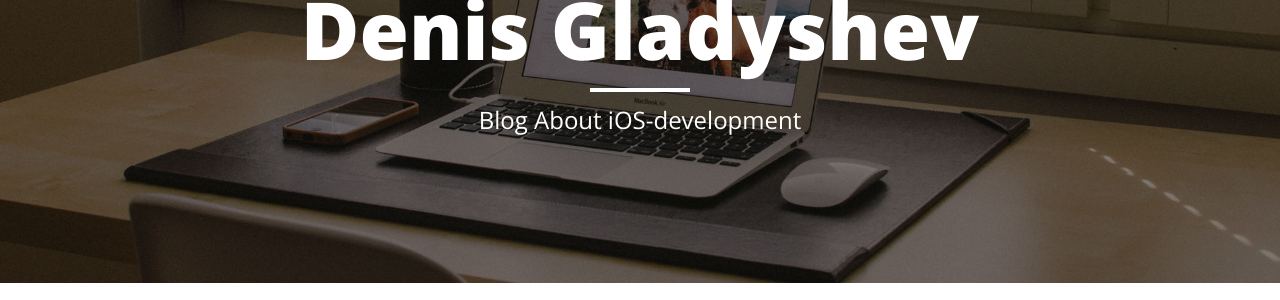
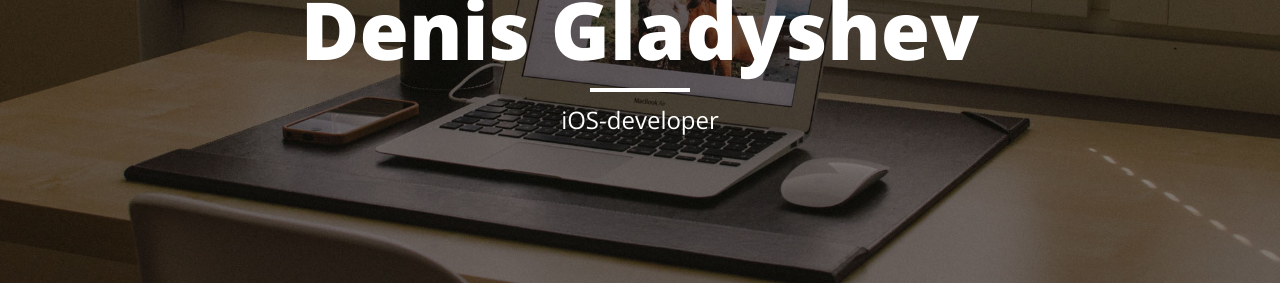
Before and after one commit to dengladyshev/dengladyshev.github.io, a Jekyll site: the page built from index.html, in a window 1280 px wide. Shown: the part 165-465 px from the top of the page. Built offline with Jekyll 4.4.1, drawn with Linux system fonts in a browser that asks for light colours; nearby versions of some CDN libraries; the list of posts is cut into pages by our own code.

Commit message:
Update index.html

```diff
--- a/index.html
+++ b/index.html
@@ -1,6 +1,6 @@
 ---
 layout: page
-description: "Blog About iOS-development"
+description: "iOS-developer"
 ---
 
 {% for post in paginator.posts %}
```
